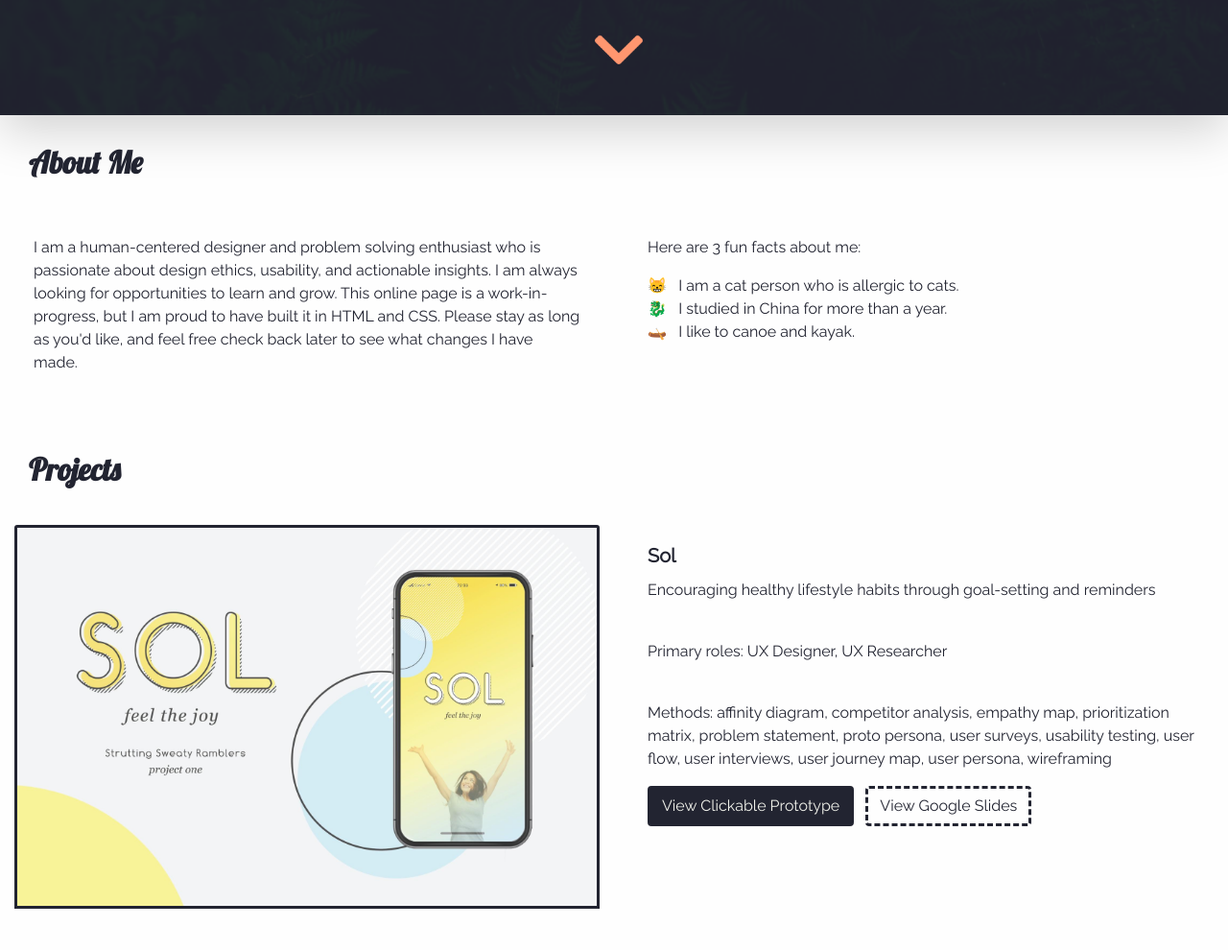
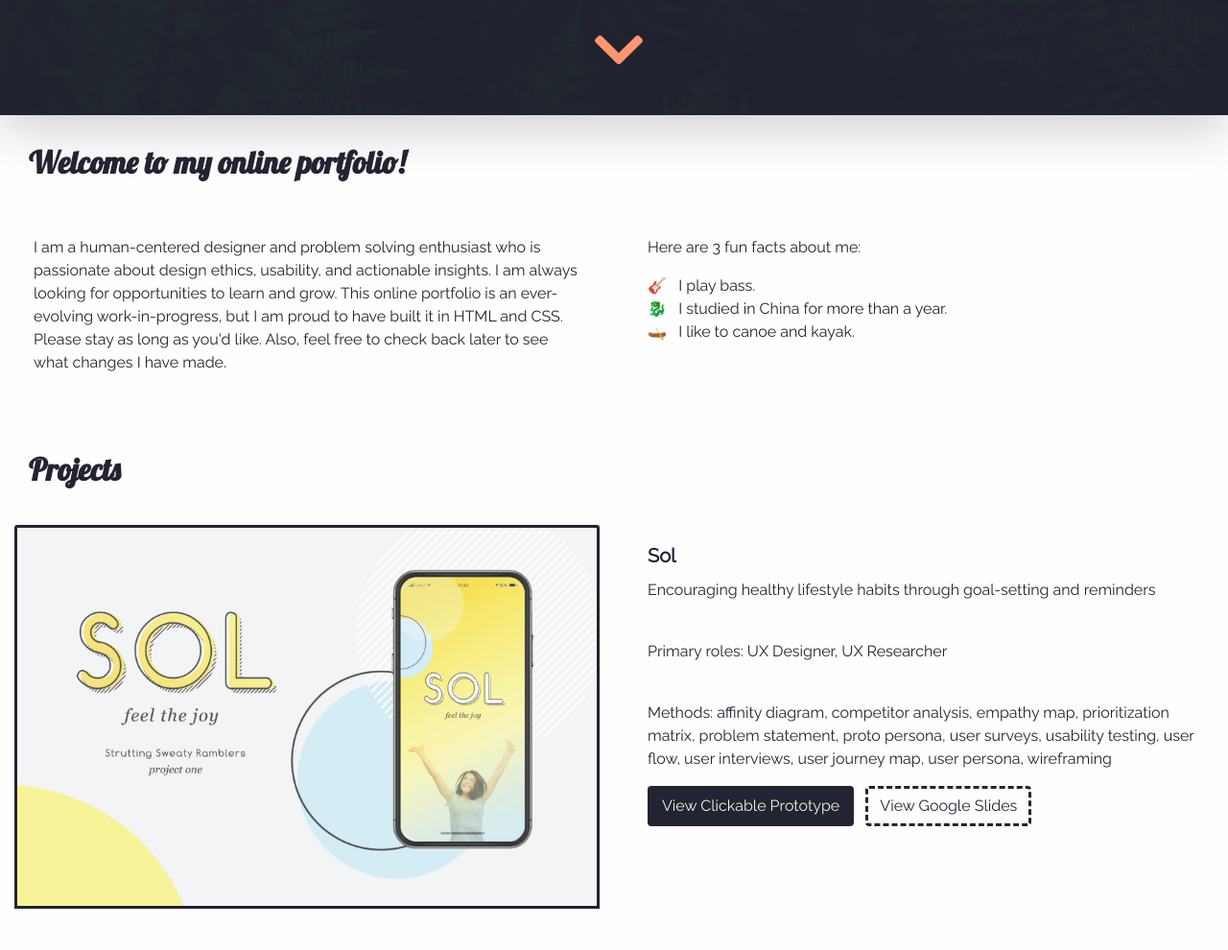
Before and after one commit to iam-bcp30/UX_Portfolio, a plain HTML site: page index.html in a window 1280 px wide. Shown: the part 680-1670 px from the top of the page at 96% size. Drawn offline with nearby package versions, Linux system fonts and the light colour scheme.

Commit message:
Still changing

```diff
--- a/css/index.css
+++ b/css/index.css
@@ -131,7 +131,7 @@ h5 {
     height: 15vw;
     object-fit: cover;
     object-position: top;
-    border: #222431;
+    border:#222431;
     border-style: solid;
 }
 
--- a/index.html
+++ b/index.html
@@ -47,7 +47,7 @@
     </div>
 
     <!-- About Me Heading -->
-    <h2 id="projects">About Me</h2>
+    <h2 id="projects">Welcome to my online portfolio!</h2>
 
     <!-- About Me Cards -->
     <div class="container-fluid content">
@@ -57,7 +57,7 @@
       <div class="cardContainer col-lg-6 col-md-6 col-sm-12">
         <div class="card aboutMeCard">
             <div class="card-body">
-                <p class="card-text"> I am a human-centered designer and problem solving enthusiast who is passionate about design ethics, usability, and actionable insights. I am always looking for opportunities to learn and grow. This online page is a work-in-progress, but I am proud to have built it in HTML and CSS. Please stay as long as you'd like, and feel free check back later to see what changes I have made.</p>
+                <p class="card-text"> I am a human-centered designer and problem solving enthusiast who is passionate about design ethics, usability, and actionable insights. I am always looking for opportunities to learn and grow. This online portfolio is an ever-evolving work-in-progress, but I am proud to have built it in HTML and CSS. Please stay as long as you'd like. Also, feel free to check back later to see what changes I have made.</p>
               </div>
         </div>
       </div>
@@ -70,7 +70,7 @@
 
                 <p class="card-text">Here are 3 fun facts about me:</p>
                 <p class="card-text">
-                    &#128568; &nbsp; I am a cat person who is allergic to cats.
+                    &#127928; &nbsp; I play bass.
                     <br>
                     &#128009; &nbsp; I studied in China for more than a year.
                     <br>
@@ -281,11 +281,9 @@
       <div class="card aboutMeCard">
           <div class="card-body">
               <p class="card-text">
-                &#128231;
+                &#128235;
                 <a class="link" href = "mailto: bcpennington.618@gmail.com">bcpennington.618@gmail.com</a>
-                <br>
-                <br>
-                &#128241; (256)673-7329
+
             </p>
             </div>
       </div>
```
